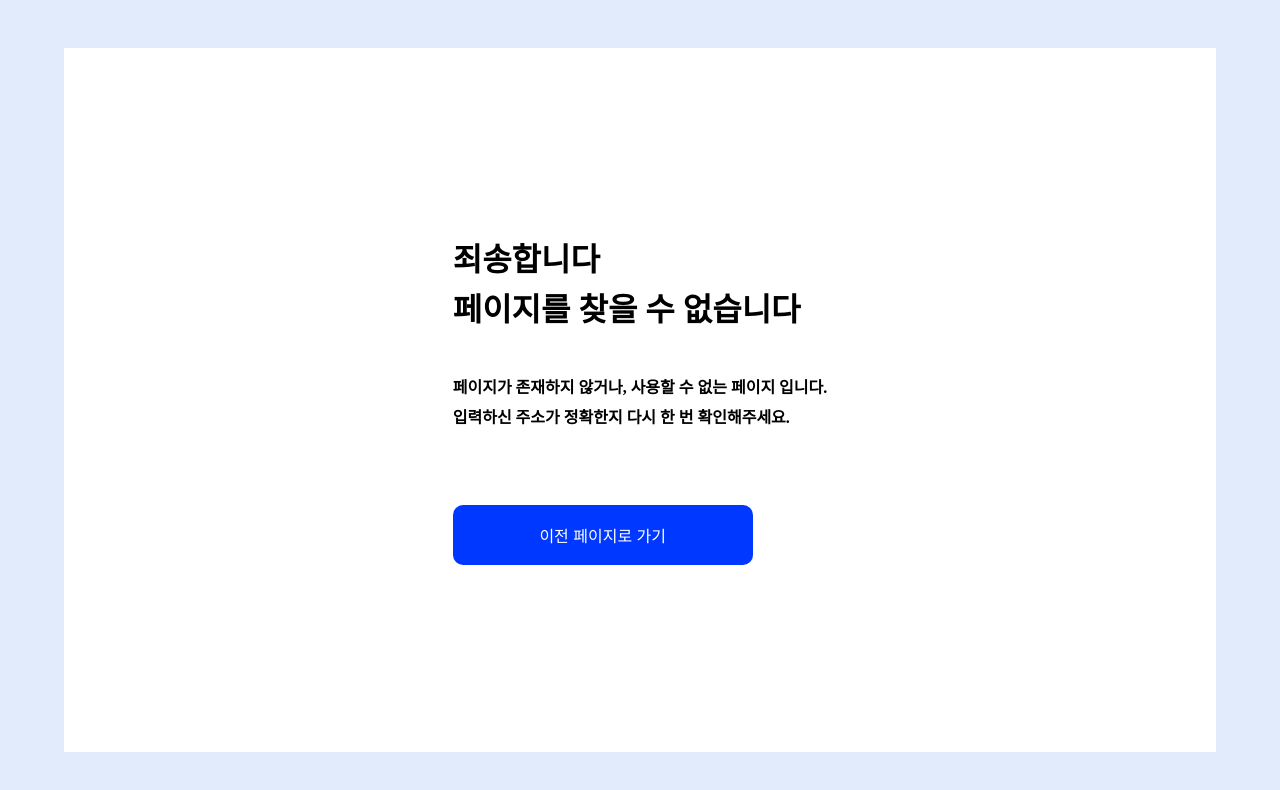
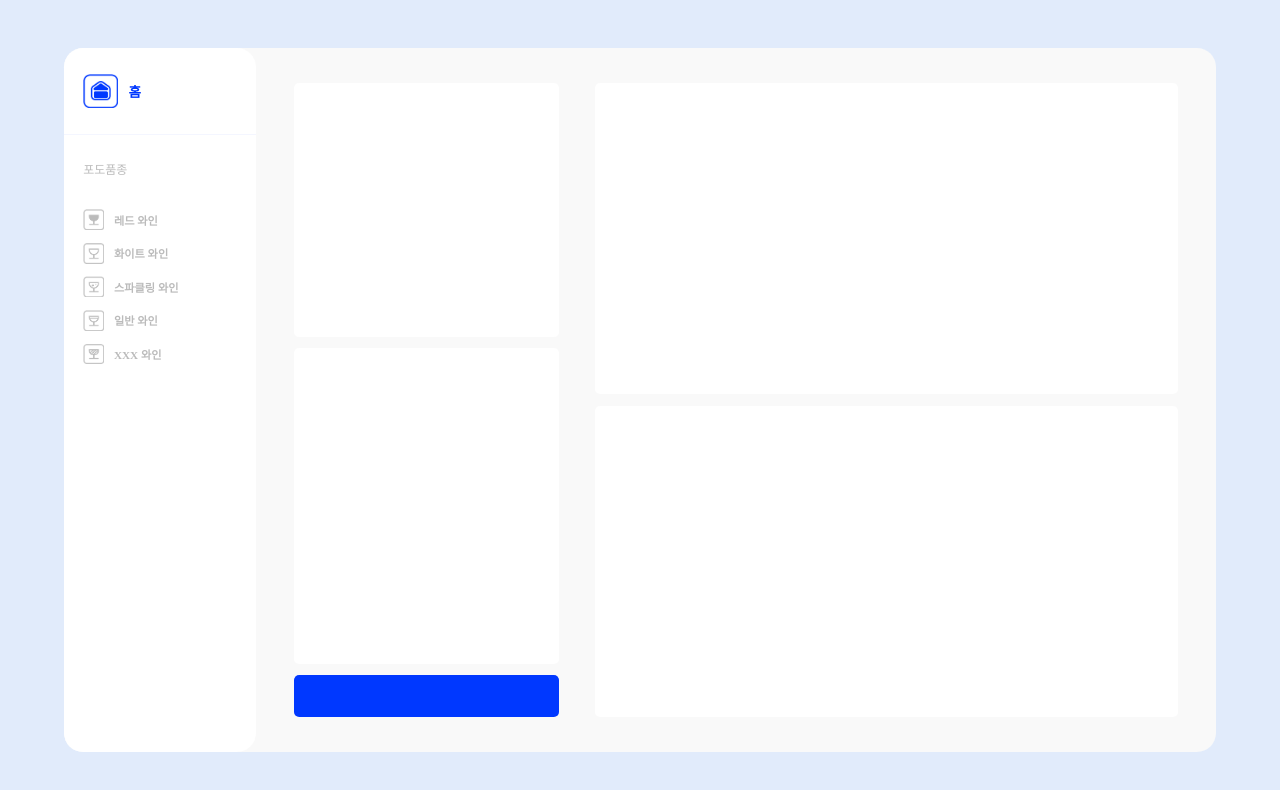
Before and after one commit to capgoing/FE-Clustering, a React (Vite) app: page /word in a window 1280 px wide. Shown: the top 790 px of the page. Built offline with nearby package versions, Linux system fonts and the light colour scheme.

Commit message:
🎨 Design: outlet 구조 재구성

```diff
--- a/src/App.jsx
+++ b/src/App.jsx
@@ -2,6 +2,7 @@ import { createBrowserRouter, RouterProvider } from "react-router-dom";
 import RootLayout from "./layout/root-layout";
 import GlobalStyle from "./styles/globalStyles";
 import HomePage from "./pages/Home/Home";
+import WordPage from "./pages/Word/Word";
 import NotFoundPage from "./pages/NotFound/NotFound";
 
 const router = createBrowserRouter([
@@ -13,6 +14,10 @@ const router = createBrowserRouter([
       {
         index: true,
         element: <HomePage />,
+      },
+      {
+        path: "word",
+        element: <WordPage />
       },
     ],
   },
--- a/src/components/item-navBar.jsx
+++ b/src/components/NavBar/item-navBar.jsx
@@ -1,5 +1,5 @@
 import styled from "styled-components";
-import colors from "../styles/colors";
+import colors from "../../styles/colors";
 
 const ItemContainer = styled.div`
     width: 100%;
--- a/src/components/NavBar/list-navBar.jsx
+++ b/src/components/NavBar/list-navBar.jsx
@@ -1,7 +1,7 @@
 import React, { useState, useEffect } from "react";
 import styled from "styled-components";
 import navBarData from "../../utils/NavBar/navBarData";
-import ItemNavBar from "../item-navBar";
+import ItemNavBar from "./item-navBar";
 
 const ListContainer = styled.div`
     width: 100%;
@@ -10,7 +10,7 @@ const ListContainer = styled.div`
 
 const ListNavBar = () => {
     const [items, setItems] = useState([]);
-    const [selectedItem, setSelectedItem] = useState(1);
+    const [selectedItem, setSelectedItem] = useState(0);
 
     useEffect(() => {
         setItems(navBarData);
--- /dev/null
+++ b/src/components/Word/add/add.jsx
@@ -0,0 +1,19 @@
+import styled from "styled-components";
+import colors from "../../../styles/colors";
+
+const AddContainer = styled.div`
+    width: 100%;
+    height: 5.2rem;
+    background-color: ${colors.mainColor};
+    border: none;
+    border-radius: 0.4vw;
+`
+
+const Add = () => {
+    return (
+        <AddContainer>
+        </AddContainer>
+    )
+}
+
+export default Add;
--- /dev/null
+++ b/src/components/Word/cluster/cluster.jsx
@@ -0,0 +1,8 @@
+const Cluster = () => {
+    return (
+        <div className="wordContainer" style={{height: "50%"}}>
+        </div>
+    )
+}
+
+export default Cluster;
--- /dev/null
+++ b/src/components/Word/group/group.jsx
@@ -0,0 +1,8 @@
+const Group = () => {
+    return (
+        <div className="wordContainer" style={{height: "40%"}}>
+        </div>
+    )
+}
+
+export default Group;
--- /dev/null
+++ b/src/components/Word/result/result.jsx
@@ -0,0 +1,8 @@
+const Result = () => {
+    return (
+        <div className="wordContainer" style={{height: "49%"}}>
+        </div>
+    )
+}
+
+export default Result;
--- /dev/null
+++ b/src/components/Word/text/text.jsx
@@ -0,0 +1,8 @@
+const Text = () => {
+    return (
+        <div className="wordContainer" style={{height: "49%"}}>
+        </div>
+    )
+}
+
+export default Text;
--- a/src/layout/root-layout.jsx
+++ b/src/layout/root-layout.jsx
@@ -12,11 +12,21 @@ const RootContainer = styled.div`
     display: flex;
 `
 
+const OutletContainer = styled.div`
+    width: 100%;
+    height: 100%;
+    display: flex;
+    justify-content: center;
+    align-items: center;
+`
+
 const RootLayout = () => {
     return (
         <RootContainer>
             <NavBar />
-            <Outlet />
+            <OutletContainer>
+                <Outlet />
+            </OutletContainer>
         </RootContainer>
     );
 };
--- /dev/null
+++ b/src/pages/Word/Word.jsx
@@ -0,0 +1,33 @@
+import styled from "styled-components";
+import Group from "../../components/Word/group/group";
+import Cluster from "../../components/Word/cluster/cluster";
+import Add from "../../components/Word/add/add";
+import Result from "../../components/Word/result/result";
+import Text from "../../components/Word/text/text";
+
+const WordContainer = styled.div`
+    width: 30%;
+    height: 100%;
+    display: flex;
+    flex-direction: column;
+    justify-content: space-between;
+`
+
+const Word = () => {
+    return (
+        <div className="outletContainer">
+            <WordContainer>
+                <Group />
+                <Cluster />
+                <Add />
+            </WordContainer>
+
+            <WordContainer style={{width: "66%"}}>
+                <Result />
+                <Text />
+            </WordContainer>
+        </div>
+    )
+}
+
+export default Word;
--- a/src/styles/globalStyles.js
+++ b/src/styles/globalStyles.js
@@ -157,6 +157,20 @@ const GlobalStyle = createGlobalStyle`
         justify-content: center;
         align-items: center;
     }
+
+    .outletContainer {
+        width: 92%;
+        height: 90%;
+        display: flex;
+        justify-content: space-between;
+    }
+
+    .wordContainer {
+        width: 100%;
+        border: none;
+        border-radius: 0.4vw;
+        background-color: ${colors.white};
+    }
 `;
 
 export default GlobalStyle;
```
